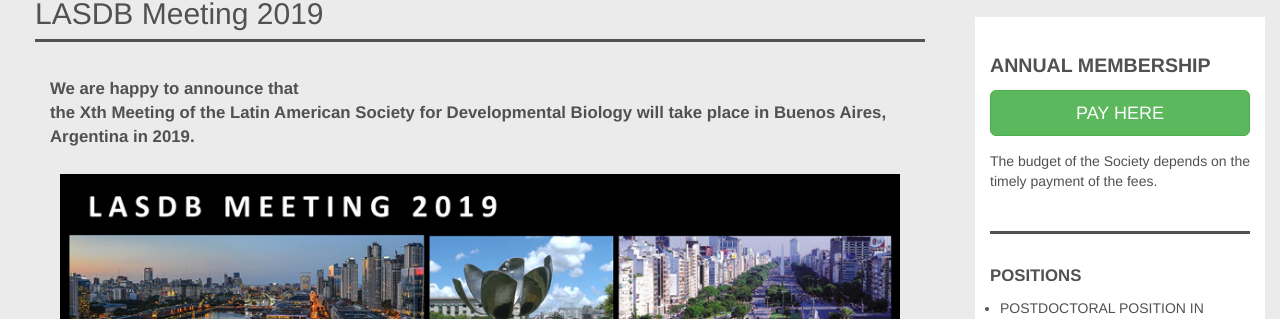
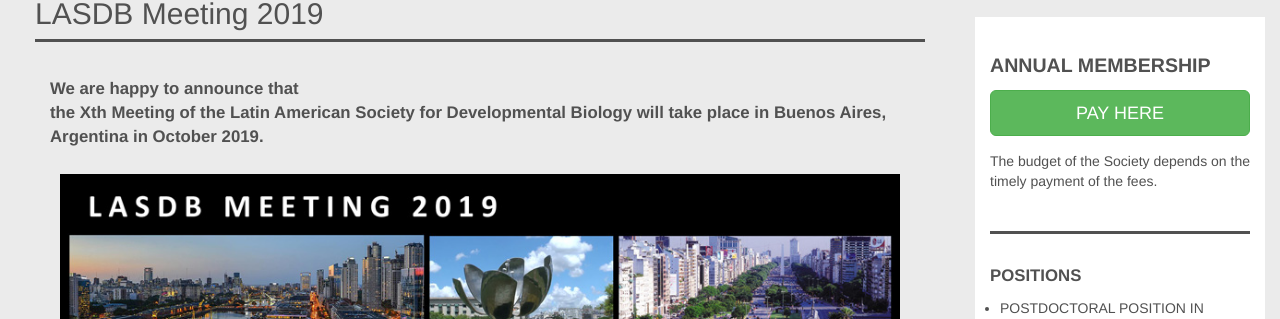
Before and after one commit to lasdb/lasdb.github.io, a Jekyll site: the page built from pages/lasdb2019.html, in a window 1280 px wide. Shown: the part 223-542 px from the top of the page. Built offline with Jekyll 4.4.1, drawn with Linux system fonts in a browser that asks for light colours; nearby versions of some CDN libraries.

Commit message:
Update lasdb2019.html

```diff
--- a/pages/lasdb2019.html
+++ b/pages/lasdb2019.html
@@ -7,7 +7,7 @@
 
 <div class="col-xs-12">
     <div class="panel-body">
-        <p style="font-weight:bold; font-size: 1.2em;"> We are happy to announce that  <br>the Xth Meeting of the Latin American Society for Developmental Biology will take place in Buenos Aires, Argentina in 2019. </p>
+        <p style="font-weight:bold; font-size: 1.2em;"> We are happy to announce that  <br>the Xth Meeting of the Latin American Society for Developmental Biology will take place in Buenos Aires, Argentina in October 2019. </p>
 
         <div class="panel-body" style="padding-left:20;">
             <img src="{{site.baseurl}}/img/carrousel-BA2019oct.jpg" class="img-BA2019 img-responsive" style=""/>
```
